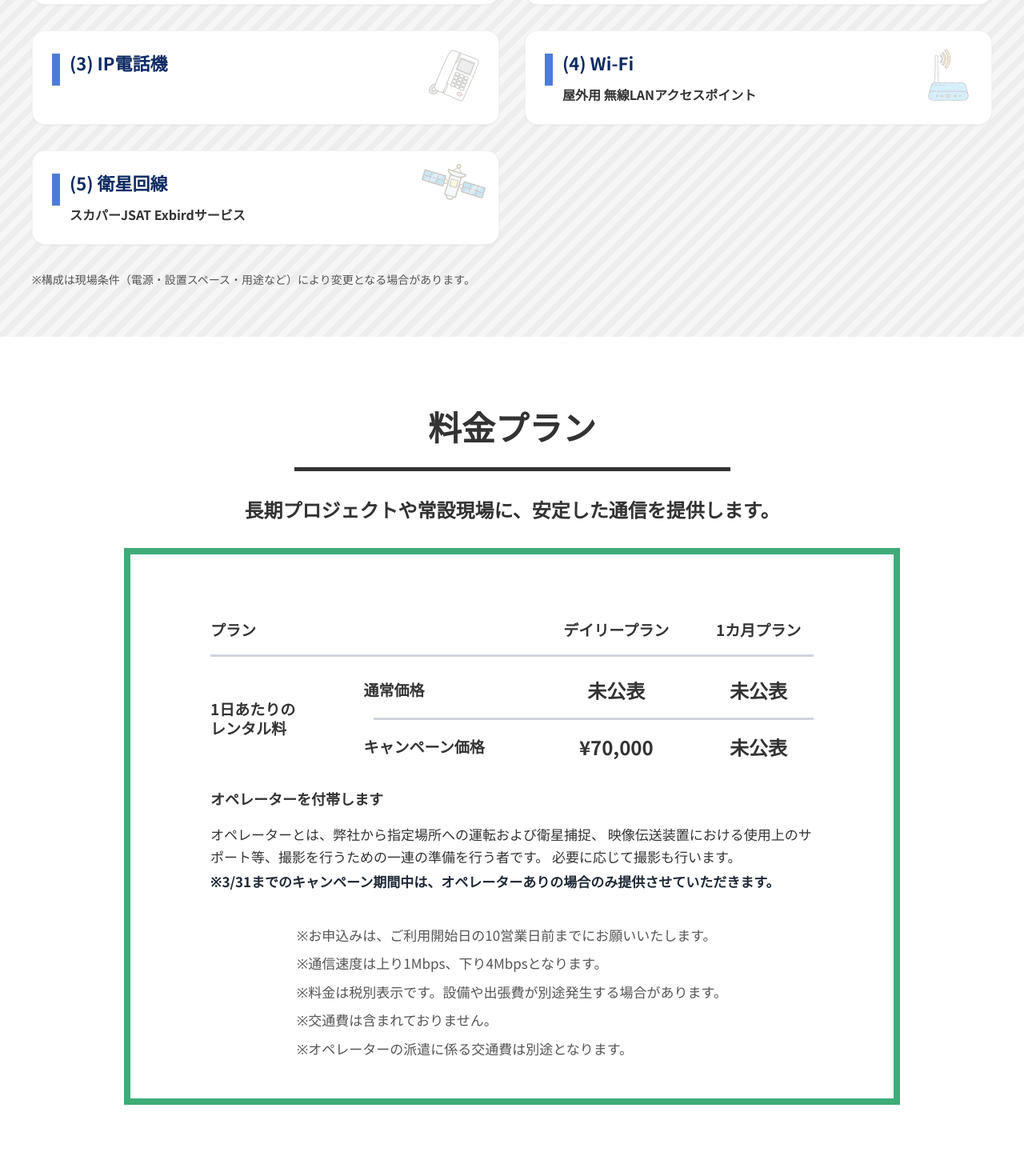
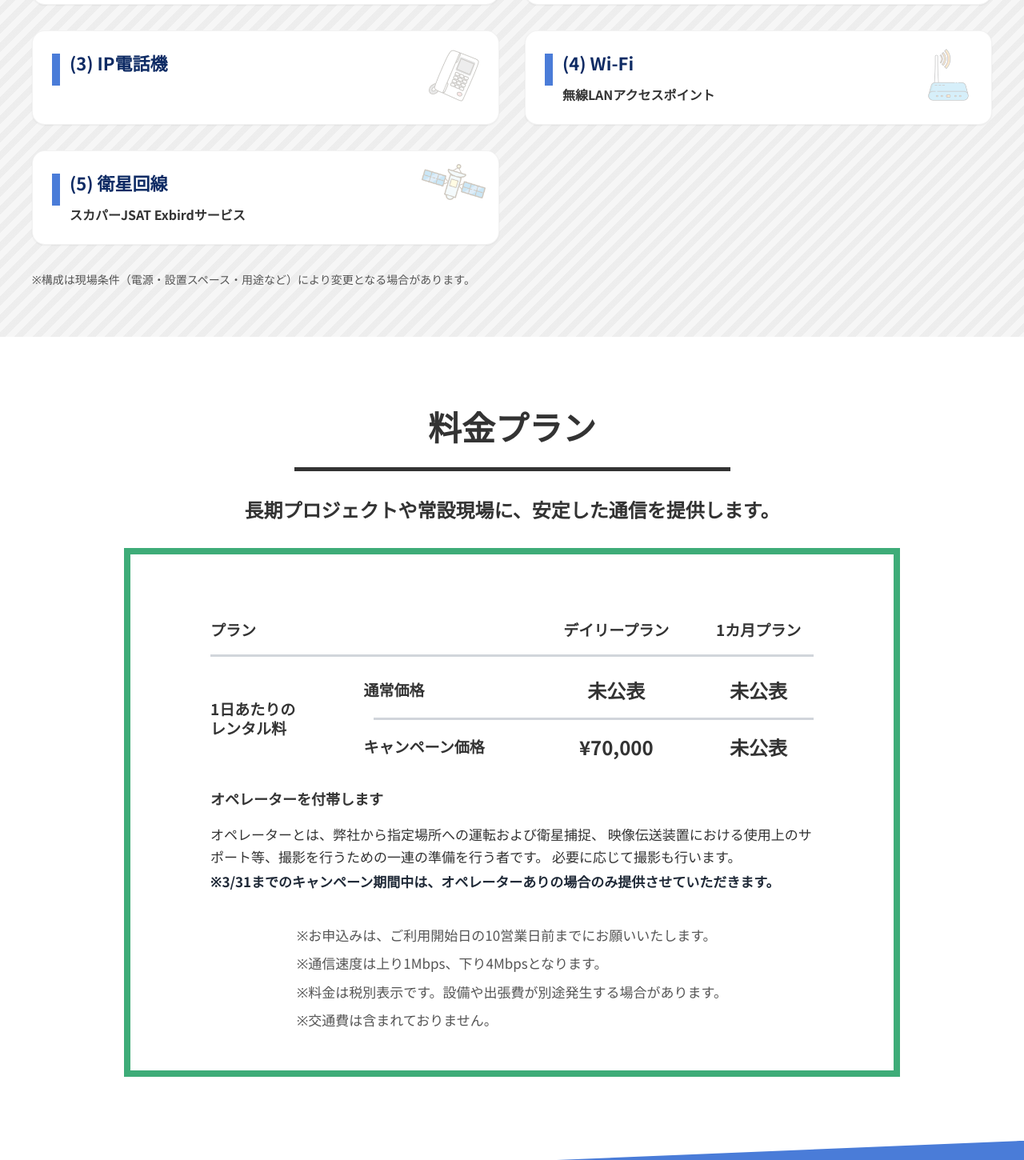
Before and after one commit to fff907/lp-react-tailwind-sandbox, a React (Vite) app: page / in a window 1280 px wide. Shown: the part 3121-4571 px from the top of the page at 80% size. Built offline with nearby package versions, Linux system fonts and the light colour scheme.

Commit message:
Update Home.tsx

```diff
--- a/src/pages/Home.tsx
+++ b/src/pages/Home.tsx
@@ -426,7 +426,7 @@ export default function Home() {
                     (4) Wi-Fi
                   </h3>
                   <p className="mt-3 font-semibold text-[#333] text-[13px] md:text-[16px] leading-relaxed">
-                    屋外用 無線LANアクセスポイント
+                    無線LANアクセスポイント
                   </p>
                 </div>
               </div>
@@ -604,9 +604,9 @@ export default function Home() {
                   ※料金は税別表示です。設備や出張費が別途発生する場合があります。
                 </p>
                 <p>※交通費は含まれておりません。</p>
-                <p>※オペレーターの派遣に係る交通費は別途となります。</p>
               </div>
             </div>
+
           </div>
         </div>
       </section>
```
